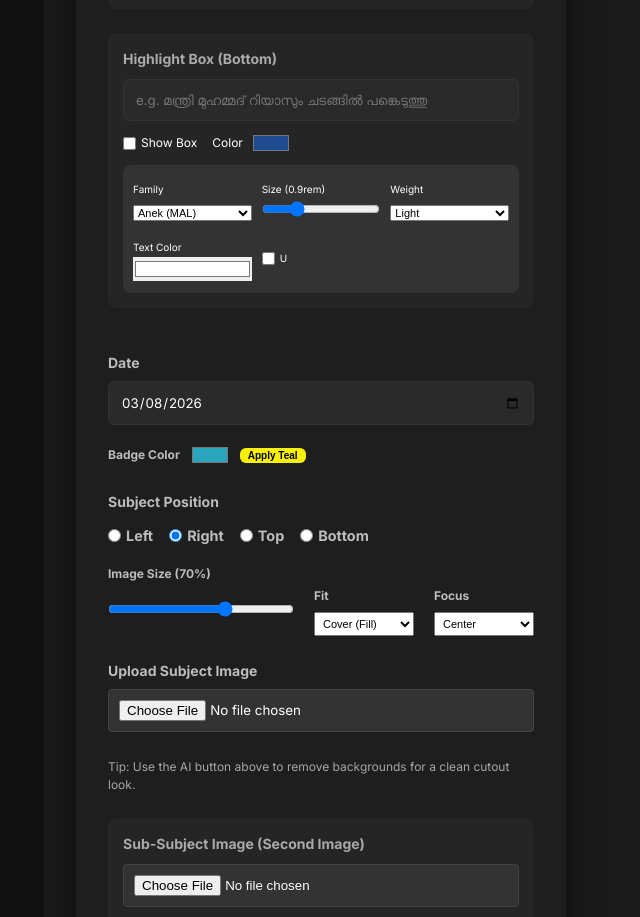
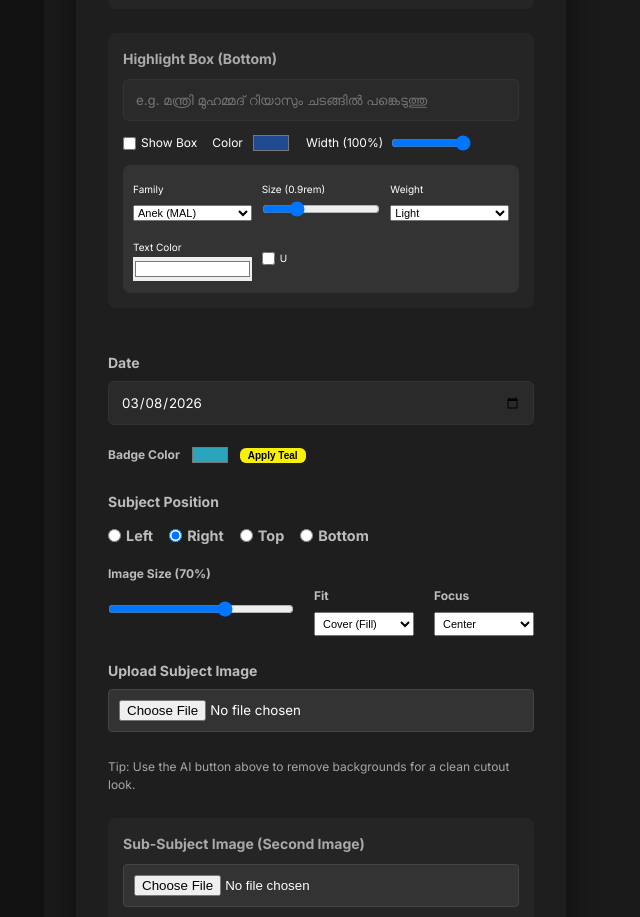
Before and after one commit to geomanuk20/card-generator, a React (Vite) app in the folder frontend/: page / in a window 1280 px wide. Shown: the part 1920-2837 px from the top of the page, without its empty margins (28-668 px from the left). Built offline with nearby package versions, Linux system fonts and the light colour scheme; no server answers; the HTML template or start-up script is replaced by a standard one; a web font is replaced by a local one.

Commit message:
Finalize highlight box width control with UI slider and improved styling

```diff
--- a/frontend/src/components/CardGenerator.jsx
+++ b/frontend/src/components/CardGenerator.jsx
@@ -665,6 +665,17 @@ const CardGenerator = ({ onCardGenerated, globalLogo }) => {
                 style={{ width: '40px', height: '24px', padding: '0', border: 'none', background: 'none' }}
               />
             </div>
+            <div style={{ display: 'flex', alignItems: 'center', gap: '8px' }}>
+              <label style={{ fontSize: '12px' }}>Width ({formData.extraTextWidth}%)</label>
+              <input
+                type="range"
+                min="30"
+                max="100"
+                value={formData.extraTextWidth}
+                onChange={(e) => setFormData({...formData, extraTextWidth: parseInt(e.target.value)})}
+                style={{ width: '80px' }}
+              />
+            </div>
           </div>
 
           <div className="styling-controls" style={{ display: 'grid', gridTemplateColumns: 'repeat(auto-fit, minmax(100px, 1fr))', gap: '10px', marginTop: '10px', background: '#333', padding: '10px', borderRadius: '8px' }}>
--- a/frontend/src/components/PremiumCard.jsx
+++ b/frontend/src/components/PremiumCard.jsx
@@ -344,7 +344,7 @@ const PremiumCard = ({ card, globalLogo, isPreview = false, onImagePositionChang
                   borderRadius: '30px',
                   marginTop: '15px',
                   width: `${extraTextWidth}%`,
-                  display: 'inline-block'
+                  display: 'block'
                 }}
               >
                 <p
@@ -352,6 +352,7 @@ const PremiumCard = ({ card, globalLogo, isPreview = false, onImagePositionChang
                   style={{
                     ...extraTextInlineStyle,
                     margin: 0,
+                    width: '100%'
                   }}
                 >
                   {extraText}
```
